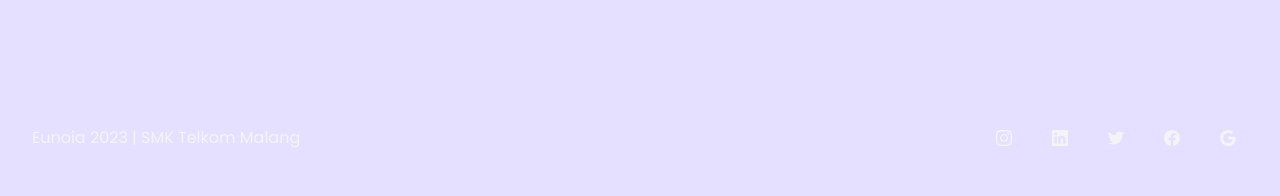
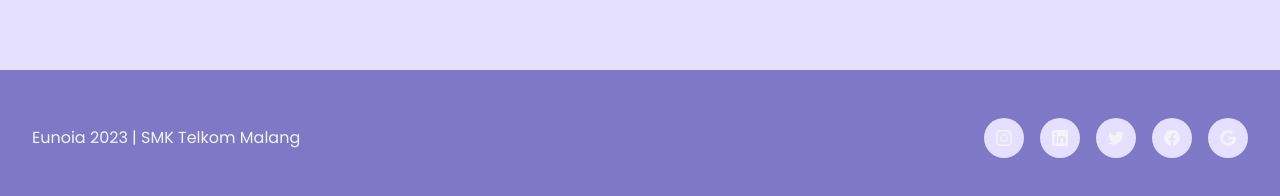
Before and after one commit to aisyakareninaa/TugasPraktikum_Chapter2_FE_Kelompok1, a React (Create React App) app: page / in a window 1280 px wide. Shown: the part 3624-3820 px from the top of the page. Built offline with nearby package versions, Linux system fonts and the light colour scheme; the HTML template or start-up script is replaced by a standard one.

Commit message:
Update tailwind.config.js

```diff
--- a/tailwind.config.js
+++ b/tailwind.config.js
@@ -9,6 +9,7 @@ module.exports = {
       colors: {
         eunoia: "#E5E0FF",
         eunoiatext: "#674188",
+        bgfooter: "#7E78C7"
       }
     },
   },
```
